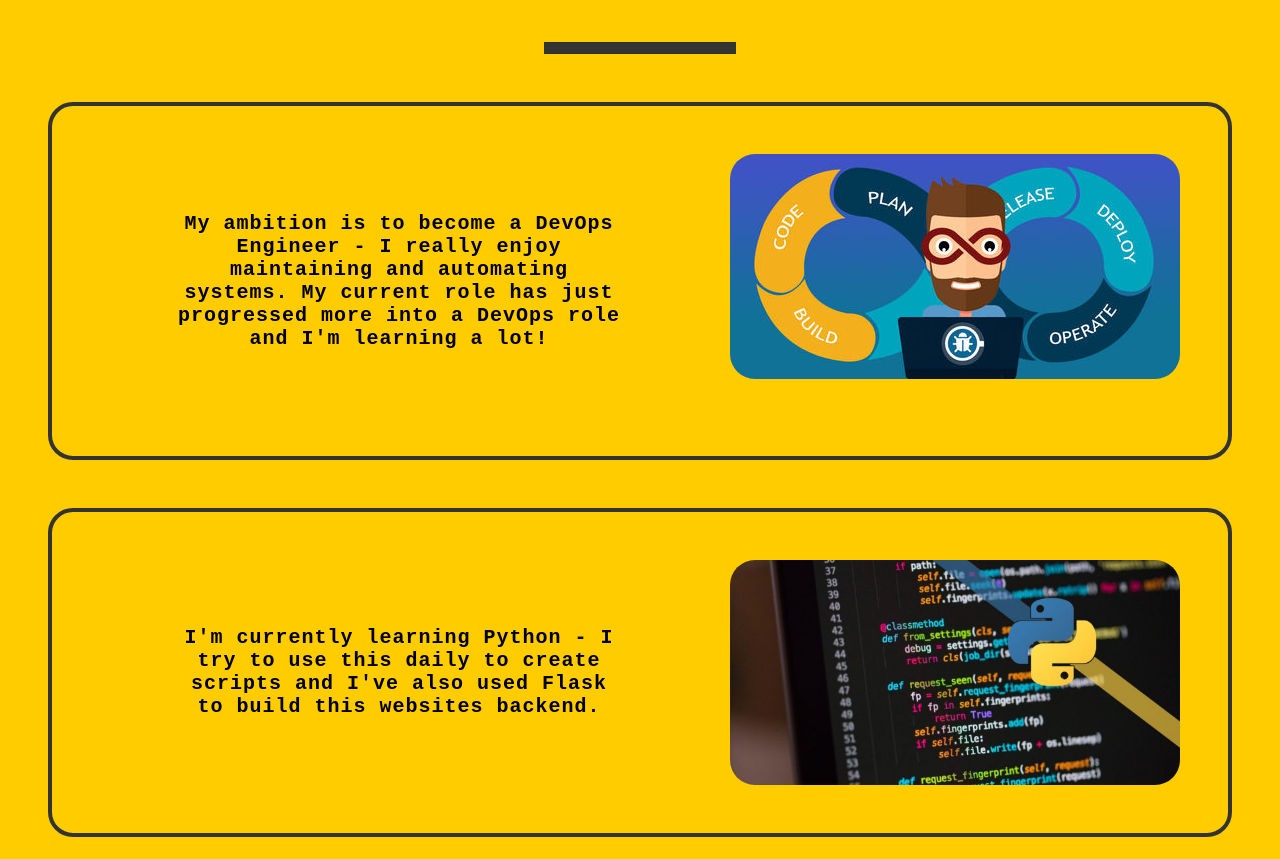
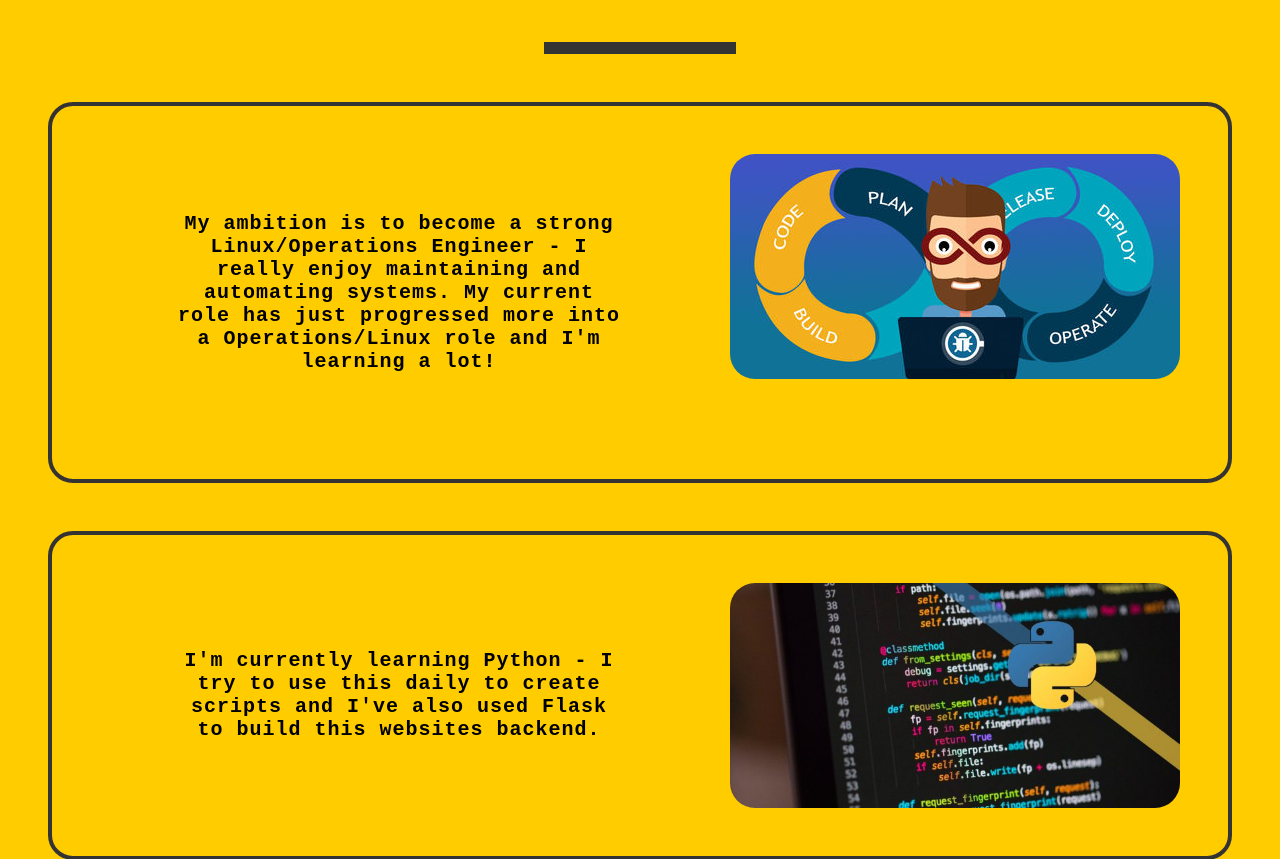
Before and after one commit to Pigstah/My-one-page-CV, a Flask app: page / in a window 1280 px wide. Shown: the part 3037-3896 px from the top of the page. Run offline with Flask 2, Linux system fonts and the light colour scheme; some libraries are stand-ins or nearby versions.

Commit message:
Updated CV and some wording

```diff
--- a/templates/index.html
+++ b/templates/index.html
@@ -103,9 +103,9 @@
       <div class="skills-statement-container">
         <div class="skills-statement">
 	  <h2 class="skills-h2">
-            My ambition is to become a DevOps Engineer - I really enjoy
+            My ambition is to become a strong Linux/Operations Engineer - I really enjoy
             maintaining and automating systems. My current role has just
-            progressed more into a DevOps role and I'm learning a lot!
+            progressed more into a Operations/Linux role and I'm learning a lot!
           </h2>
           <div class="skills-mobile-img">
             <img src="static/img/devops1.png" />
@@ -146,7 +146,7 @@
           <p class="after2"></p>
         </div>
 	    <div class='download-pdf'>
-		    <a href="static/download/MatthewPigramCV-2020.pdf" download>
+		    <a href="static/download/MatthewPigramCV-2020-updated.odt" download>
 			    <button class="btn"><i class="fa fa-download"></i> Download</button>
 		    </a>
 	    </div>
```
Also changed, not shown: 1 other file.
